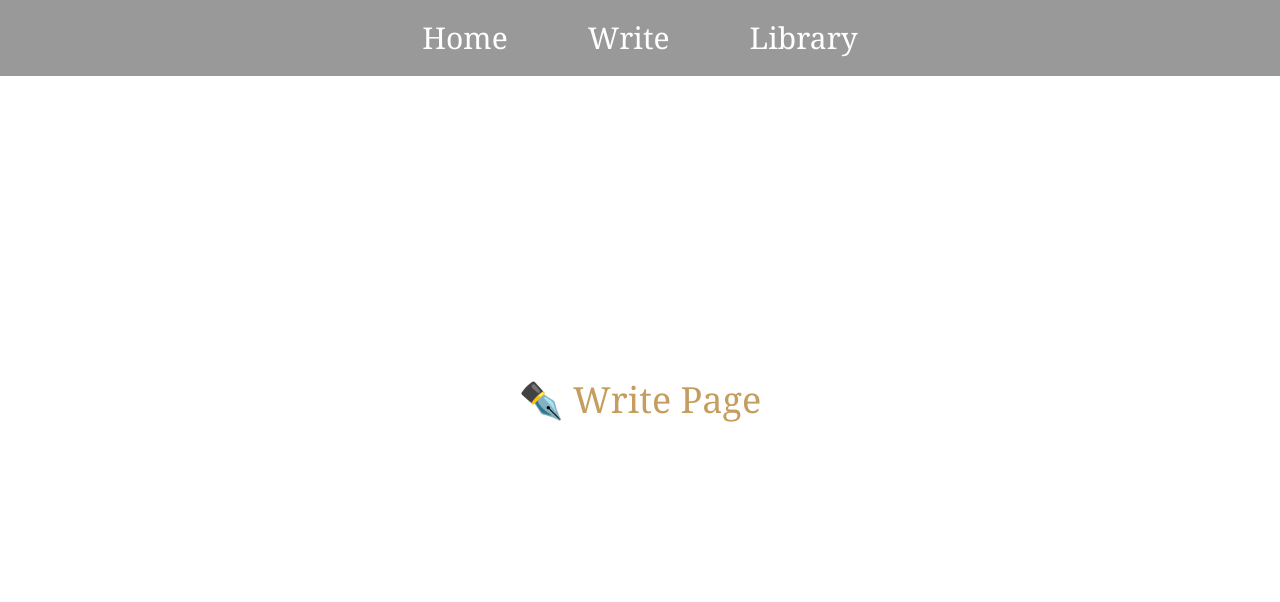
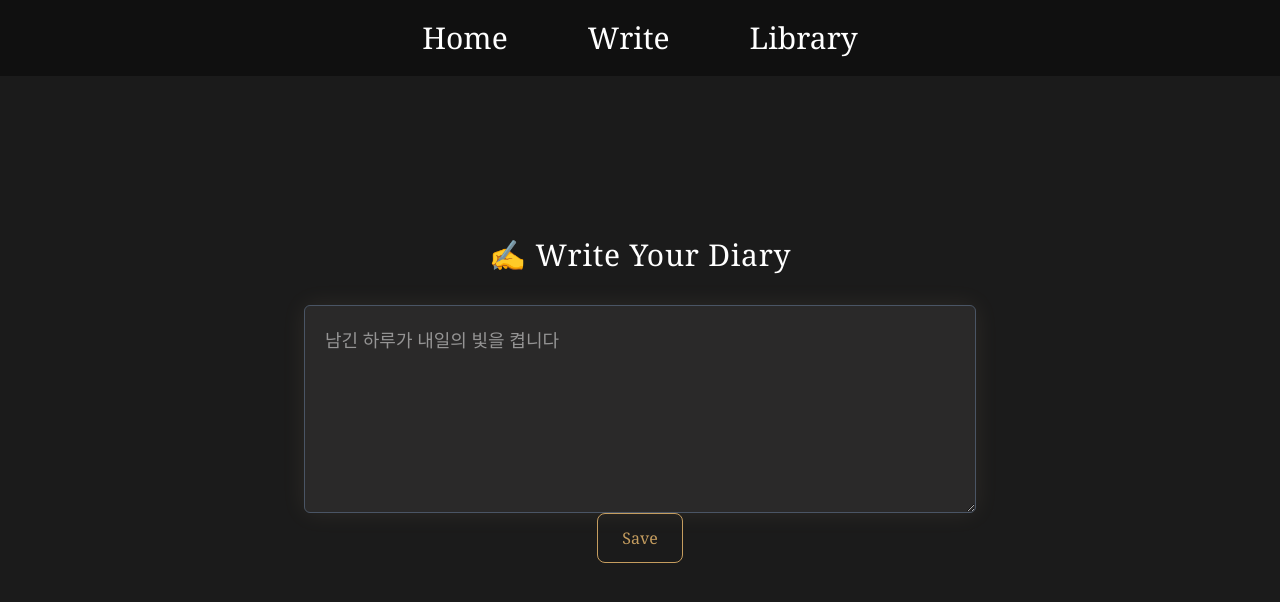
Before and after one commit to Hanjunhee-1/React-Projects, a React (Vite) app in the folder triple1-diary/: page /write in a window 1280 px wide. Shown: the top 602 px of the page. Built offline with nearby package versions, Linux system fonts and the light colour scheme.

Commit message:
feature: write page의 대략적인 UI 설계

```diff
--- a/triple1-diary/src/components/AppButton.tsx
+++ b/triple1-diary/src/components/AppButton.tsx
@@ -8,6 +8,7 @@ export default function AppButton({children, onClick}: Props) {
         <button
             onClick={onClick}
             className="
+                font-serif
                 text-[var(--ink)]
                 px-6 py-3 rounded-lg
                 border border-[var(--ink)]
--- a/triple1-diary/src/pages/Home.tsx
+++ b/triple1-diary/src/pages/Home.tsx
@@ -4,8 +4,6 @@ export default function Home () {
     return (
         <div className="font-serif flex flex-col gap-4 justify-center items-center h-screen">
             <div className="text-[var(--ink)] text-3xl">📖 Triple1 Diary — Home</div>
-
-            <AppButton>Just Button</AppButton>
         </div>
     )
 }
--- a/triple1-diary/src/pages/Write.tsx
+++ b/triple1-diary/src/pages/Write.tsx
@@ -1,7 +1,54 @@
+import { useState } from "react"
+import AppButton from "../components/AppButton";
+
 export default function Write () {
+    const phrases = [
+        "기록은 기억을 지켜주는 작은 병이에요",
+        "기억은 말보다 잔잔하게 쌓여요",
+        "무조건 대단할 필요는 없어요",
+        "오늘의 작은 감정이라도 여기에 놓아주세요",
+        "당신의 하루를 잉크에 담아보세요",
+        "남긴 하루가 내일의 빛을 켭니다",
+        "당신의 이야기가 궁금해요",
+        "하루에 하나씩 나에게 남기는 작은 불씨",
+        "쓰는 동안에는 자신만의 세계에 빠져보세요"
+    ];
+    const [text, setText] = useState("");
+    const [saved, setSaved] = useState("");
+
+    const handleSave = () => {
+        if (!text.trim()) return; // 빈 내용이면 무시
+        setSaved(text); // 입력 내용 저장
+        setText(""); // 입력 필드 비우기
+    }
+
+    const randomPhrase = () => {
+        return phrases[Math.floor((Math.random() * phrases.length))];
+    }
+
     return (
-        <div className="flex flex-col justify-center items-center h-screen">
-            <p className="font-serif text-4xl text-[var(--ink)]">✒️ Write Page</p>
+        <div className="flex flex-col justify-center items-center w-full min-h-screen bg-[#1b1b1b] text-white py-16 px-6">
+
+            <h1 className="font-serif text-3xl mb-8 font-light tracking-wide">
+                ✍️ Write Your Diary
+            </h1>
+
+            <textarea
+                className="font-serif w-full max-w-2xl h-52 p-5 text-lg rounded-md bg-[#2a2929] border border-gray-600 shadow-[0_0_25px_rgba(255,214,165,0.08)] focus:outline-none focus:ring-2 focus:ring-amber-400 focus:shadow-[0_0_35px_rgba(255,199,93,0.2)] transition-all duration-300"
+                placeholder={randomPhrase()}
+                value={text}
+                onChange={(e) => setText(e.target.value)}
+            />
+
+            <AppButton onClick={handleSave}>Save</AppButton>
+
+            {saved && (
+                <div className="mt-10 max-w-2xl w-full bg-black/30 border border-gray-600 rounded-md p-6 shadow-inner">
+                <h2 className="text-lg font-semibold mb-3 text-amber-300">📖 저장된 일기</h2>
+                <p className="whitespace-pre-wrap leading-7">{saved}</p>
+                </div>
+            )}
+
         </div>
     )
 }
```
